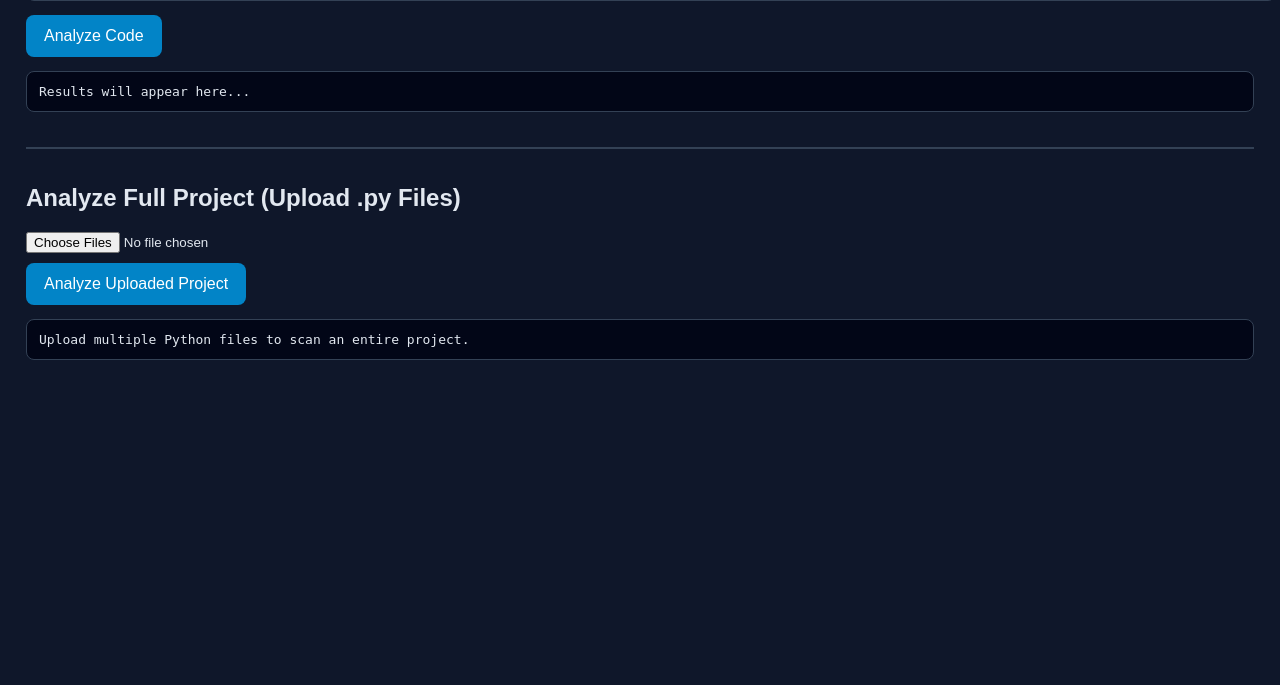
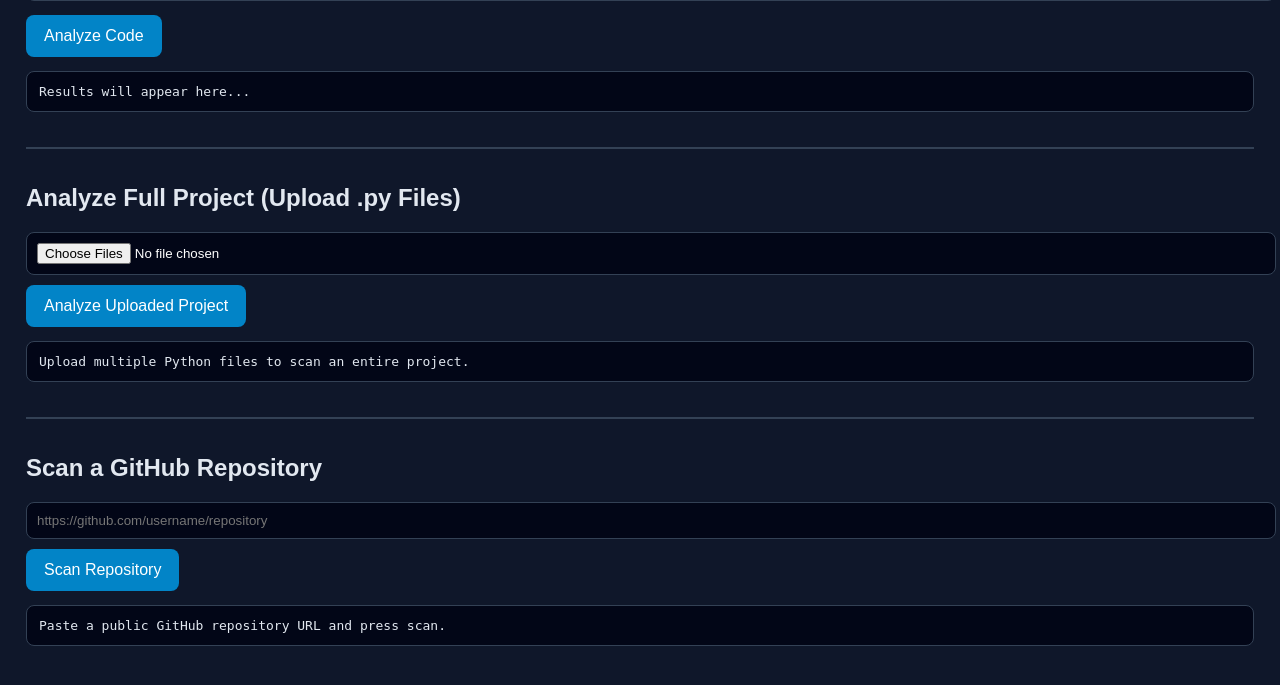
Before and after one commit to KnottNefarious/meta-code-engine, a Flask app: page / in a window 1280 px wide. Shown: the part 438-1123 px from the top of the page. Before the commit the page ends 798 px from the top, so only its background shows below. Run offline with Flask 3, Linux system fonts and the light colour scheme.

Commit message:
Enhance index.html with upload and scan features
Added sections for multi-file upload and GitHub repository scanning.

```diff
--- a/templates/index.html
+++ b/templates/index.html
@@ -25,6 +25,14 @@ textarea{
     padding:10px;
     font-family:monospace;
     font-size:14px;
+    border-radius:8px;
+}
+input[type="file"], input[type="text"]{
+    width:100%;
+    background:#020617;
+    color:#fff;
+    border:1px solid #334155;
+    padding:10px;
     border-radius:8px;
 }
 button{
@@ -62,6 +70,7 @@ hr{
 
 <h1>Meta-Code Engine</h1>
 
+<!-- ---------------- SINGLE CODE ---------------- -->
 <div class="section">
 <h2>Analyze Single Python Code</h2>
 
@@ -74,6 +83,7 @@ hr{
 
 <hr>
 
+<!-- ---------------- MULTI FILE UPLOAD ---------------- -->
 <div class="section">
 <h2>Analyze Full Project (Upload .py Files)</h2>
 
@@ -82,6 +92,19 @@ hr{
 <button onclick="analyzeProject()">Analyze Uploaded Project</button>
 
 <pre id="projectResult">Upload multiple Python files to scan an entire project.</pre>
+</div>
+
+<hr>
+
+<!-- ---------------- GITHUB SCANNER ---------------- -->
+<div class="section">
+<h2>Scan a GitHub Repository</h2>
+
+<input id="repoUrl" type="text" placeholder="https://github.com/username/repository">
+<br>
+<button onclick="scanRepo()">Scan Repository</button>
+
+<pre id="repoResult">Paste a public GitHub repository URL and press scan.</pre>
 </div>
 
 <script>
@@ -149,6 +172,38 @@ async function analyzeProject(){
     }
 }
 
+async function scanRepo(){
+    const url=document.getElementById("repoUrl").value.trim();
+
+    if(!url){
+        alert("Enter a GitHub repository URL");
+        return;
+    }
+
+    document.getElementById("repoResult").textContent="Downloading repository and analyzing... (can take 10–30 seconds)";
+
+    try{
+        const response=await fetch("/api/analyze_repo",{
+            method:"POST",
+            headers:{"Content-Type":"application/json"},
+            body:JSON.stringify({url:url})
+        });
+
+        const data=await response.json();
+
+        if(!data.success){
+            document.getElementById("repoResult").textContent="Error:\n"+data.error;
+            return;
+        }
+
+        document.getElementById("repoResult").textContent=
+            "Issues Found: "+data.issues_count+"\n\n"+data.report;
+
+    }catch(err){
+        document.getElementById("repoResult").textContent="Request failed:\n"+err;
+    }
+}
+
 </script>
 
 </body>
```
